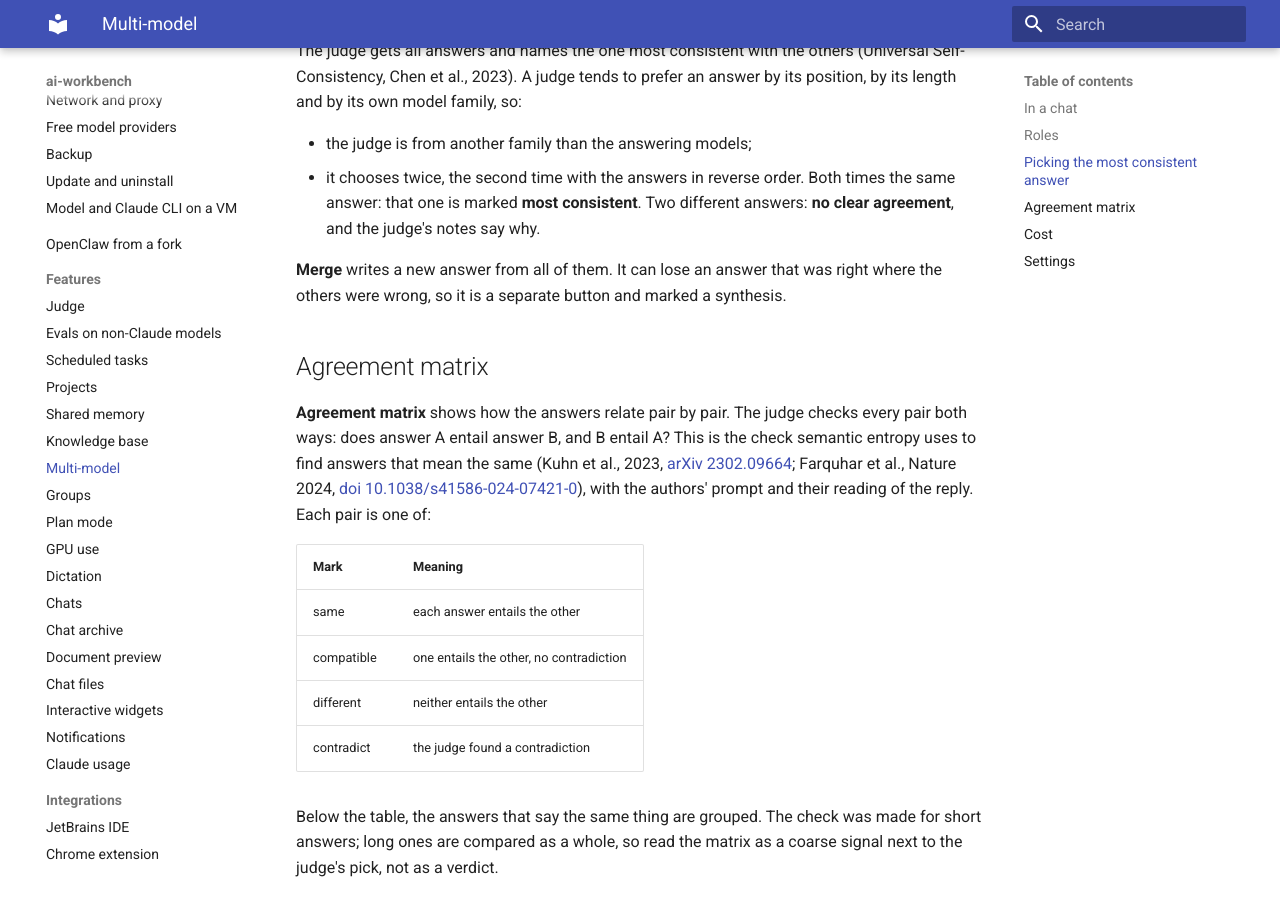
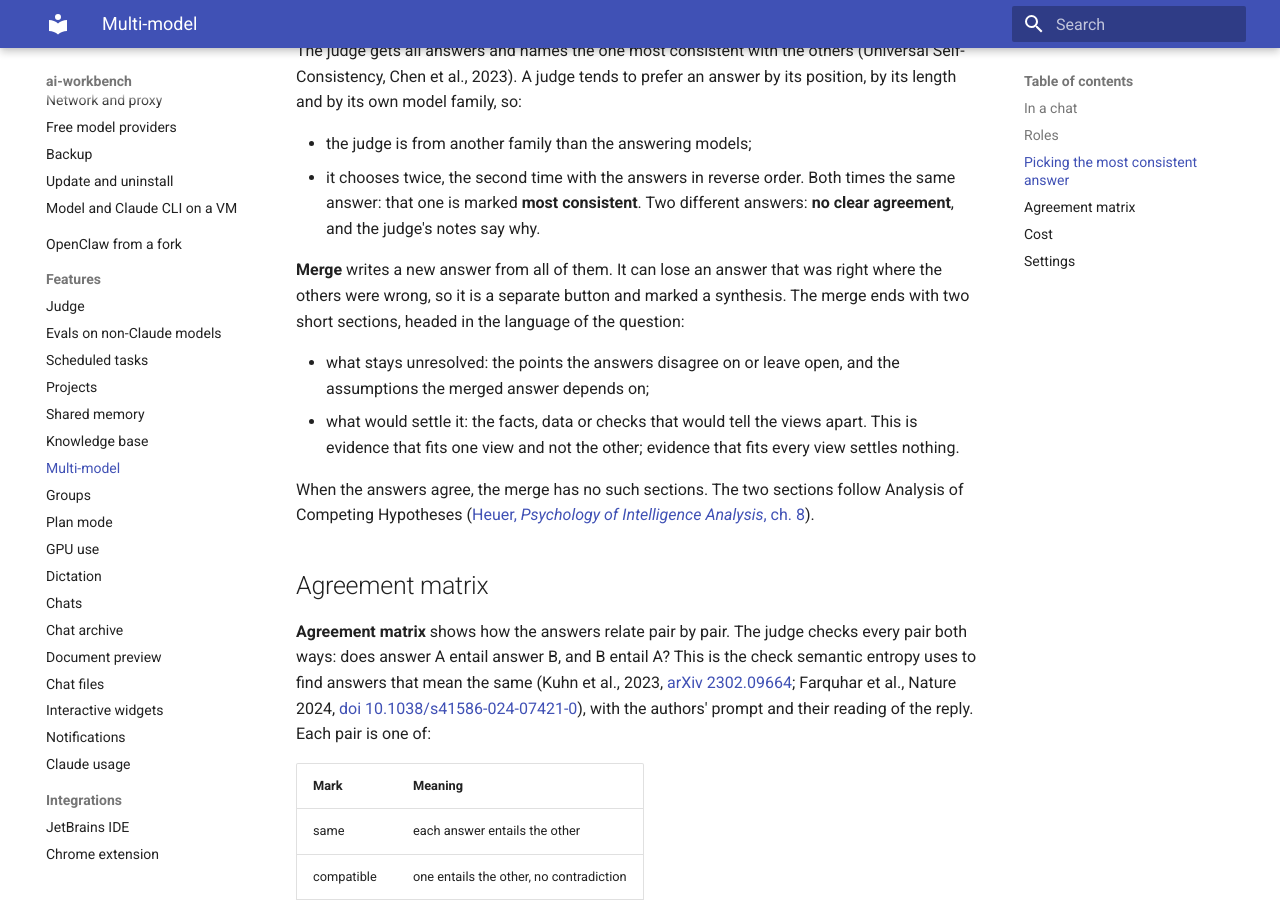
Before and after one commit to SingularBunny/ai-workbench, an MkDocs documentation site: the page built from docs/features/multi-model.md, in a window 1280 px wide and 900 px high, scrolled down 1515 px. Built offline with MkDocs 1.6.1 and Material for MkDocs 9.7.7, drawn with Linux system fonts in a browser that asks for light colours.

Commit message:
Docs: merge sections on what stays unresolved and what would settle it

```diff
--- a/docs/features/multi-model.md
+++ b/docs/features/multi-model.md
@@ -48,7 +48,16 @@ al., 2023). A judge tends to prefer an answer by its position, by its length and
   marked **most consistent**. Two different answers: **no clear agreement**, and the judge's notes say why.
 
 **Merge** writes a new answer from all of them. It can lose an answer that was right where the others were wrong,
-so it is a separate button and marked a synthesis.
+so it is a separate button and marked a synthesis. The merge ends with two short sections, headed in the language of
+the question:
+
+- what stays unresolved: the points the answers disagree on or leave open, and the assumptions the merged answer
+  depends on;
+- what would settle it: the facts, data or checks that would tell the views apart. This is evidence that fits one
+  view and not the other; evidence that fits every view settles nothing.
+
+When the answers agree, the merge has no such sections. The two sections follow Analysis of Competing Hypotheses
+([Heuer, *Psychology of Intelligence Analysis*, ch. 8](https://www.cia.gov/resources/csi/static/Pyschology-of-Intelligence-Analysis.pdf)).
 
 ## Agreement matrix
 
```
